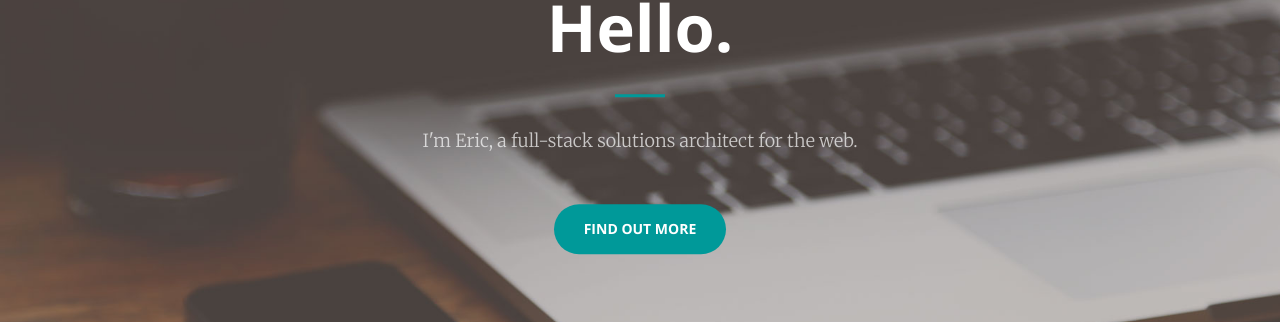
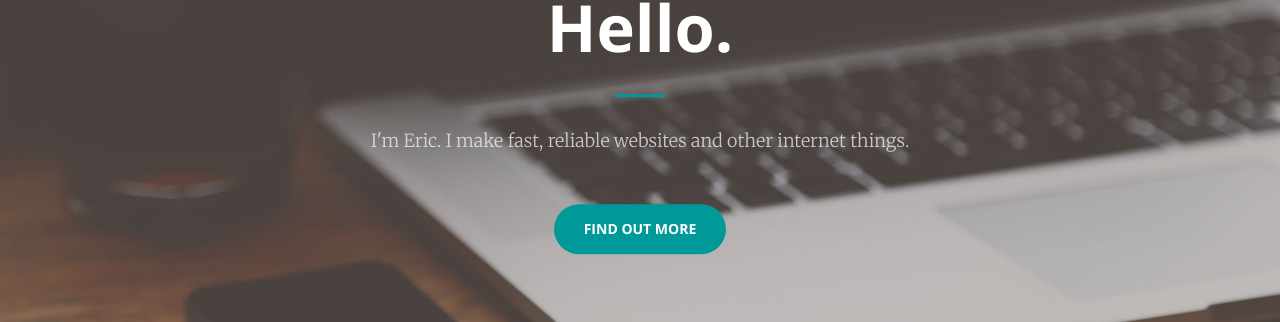
Before and after one commit to mpgeek/mpg.co, a Jekyll site: the page built from index.html, in a window 1280 px wide and 900 px high. Shown: the part 327-649 px from the top of the window. Built offline with Jekyll 4.4.1, drawn with Linux system fonts in a browser that asks for light colours.

Commit message:
Hero content.

```diff
--- a/_includes/header.html
+++ b/_includes/header.html
@@ -3,7 +3,7 @@
     <div class="header-content-inner">
       <h1>Hello.</h1>
       <hr>
-      <p>I'm Eric, a full-stack solutions architect for the web.</p>
+      <p>I'm Eric. I make fast, reliable websites and other internet things.</p>
       <a href="#about" class="btn btn-primary btn-xl page-scroll">Find Out More</a>
     </div>
   </div>
```
